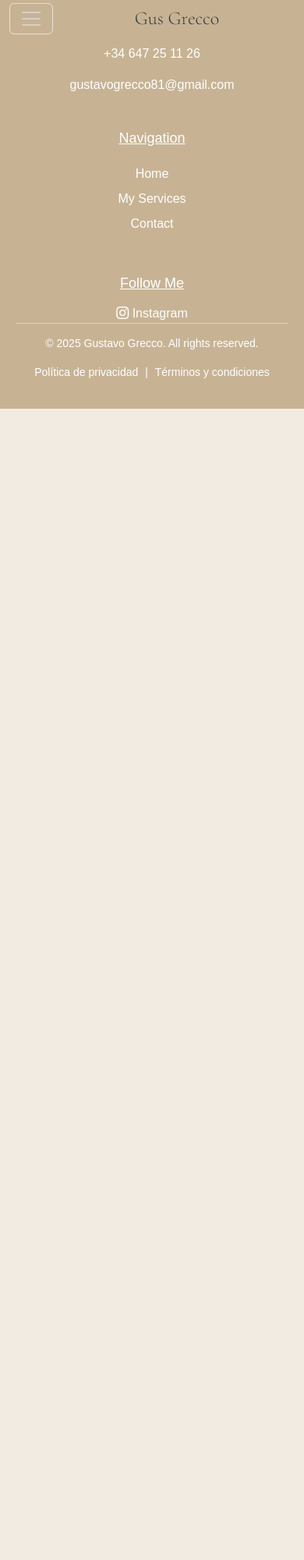
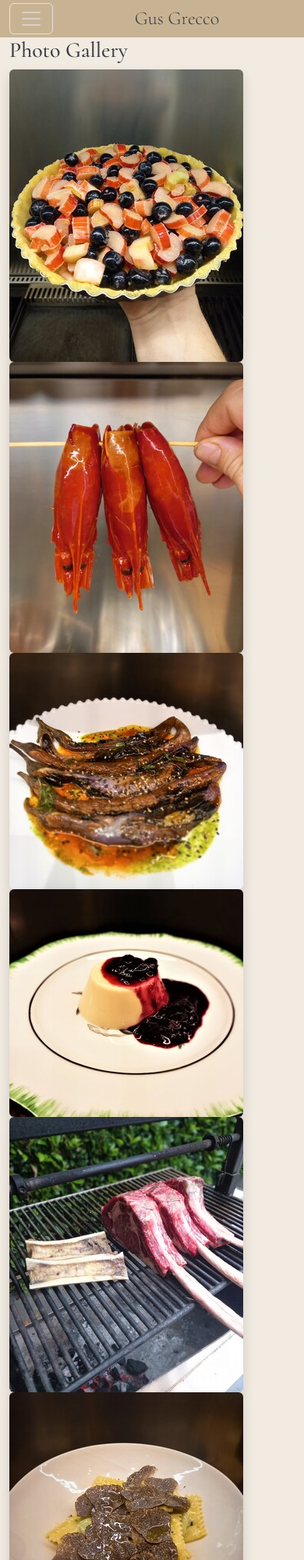
Before and after one commit to CitosLeonel/GusGreccoChef, a plain HTML site: page pages/gallery.html in a window 390 px wide. Shown: the top 2000 px of the page at 78% size. Before the commit the page ends 844 px from the top, so only its background shows below. Drawn offline with nearby package versions, Linux system fonts and the light colour scheme.

Commit message:
Agregando fotos a la galeria de imagenes + Glightbox

```diff
--- a/pages/gallery.html
+++ b/pages/gallery.html
@@ -17,6 +17,10 @@
     <link
       href="https://fonts.googleapis.com/css2?family=Cormorant:ital,wght@0,300..700;1,300..700&display=swap"
       rel="stylesheet"
+    />
+    <link
+      rel="stylesheet"
+      href="https://cdn.jsdelivr.net/npm/glightbox/dist/css/glightbox.min.css"
     />
     <link rel="stylesheet" href="/css/styles.css" />
   </head>
@@ -57,19 +61,159 @@
           >
             <ul class="navbar-nav text-center">
               <li class="nav-item">
-                <a class="nav-link text-white" href="#home">Home</a>
+                <a class="nav-link text-white" href="/index.html">Home</a>
               </li>
               <li class="nav-item">
-                <a class="nav-link text-white" href="#services">My Services</a>
+                <a class="nav-link text-white" href="/pages/services.html"
+                  >My Services</a
+                >
+              </li>
+              <li>
+                <a class="nav-link text-white" href="/pages/gallery.html"
+                  >Gallery</a
+                >
               </li>
               <li class="nav-item">
-                <a class="nav-link text-white" href="#work">Contact</a>
+                <a class="nav-link text-white" href="/pages/form.html"
+                  >Contact</a
+                >
               </li>
             </ul>
           </div>
         </div>
       </nav>
     </header>
+    <main class="container py-5">
+      <h1>Photo Gallery</h1>
+      <div class="col-12 col-sm-6 col-md-4 col-lg-3">
+        <a
+          href="/img/gallery/img1-large.jpg"
+          class="glightbox"
+          data-gallery="gallery1"
+          data-title="Nombre del plato"
+          data-description="Descripción breve de la imagen o plato."
+        >
+          <img
+            src="/img/gallery/img1-thumb.jpg"
+            class="img-fluid rounded shadow"
+            alt="Gallery image 1"
+            loading="lazy"
+          />
+        </a>
+      </div>
+      <div class="col-12 col-sm-6 col-md-4 col-lg-3">
+        <a
+          href="/img/gallery/img2-large.jpg"
+          class="glightbox"
+          data-gallery="gallery1"
+          data-title="Nombre del plato"
+          data-description="Descripción breve de la imagen o plato."
+        >
+          <img
+            src="/img/gallery/img2-thumb.jpg"
+            class="img-fluid rounded shadow"
+            alt="Gallery image 2"
+            loading="lazy"
+          />
+        </a>
+      </div>
+      <div class="col-12 col-sm-6 col-md-4 col-lg-3">
+        <a
+          href="/img/gallery/img3-large.jpg"
+          class="glightbox"
+          data-gallery="gallery1"
+          data-title="Nombre del plato"
+          data-description="Descripción breve de la imagen o plato."
+        >
+          <img
+            src="/img/gallery/img3-thumb.jpg"
+            class="img-fluid rounded shadow"
+            alt="Gallery image 3"
+            loading="lazy"
+          />
+        </a>
+      </div>
+      <div class="col-12 col-sm-6 col-md-4 col-lg-3">
+        <a
+          href="/img/gallery/img4-large.jpg"
+          class="glightbox"
+          data-gallery="gallery1"
+          data-title="Nombre del plato"
+          data-description="Descripción breve de la imagen o plato."
+        >
+          <img
+            src="/img/gallery/img4-thumb.jpg"
+            class="img-fluid rounded shadow"
+            alt="Gallery image 4"
+            loading="lazy"
+          />
+        </a>
+      </div>
+      <div class="col-12 col-sm-6 col-md-4 col-lg-3">
+        <a
+          href="/img/gallery/img1-large.jpg"
+          class="glightbox"
+          data-gallery="gallery1"
+          data-title="Nombre del plato"
+          data-description="Descripción breve de la imagen o plato."
+        >
+          <img
+            src="/img/gallery/img5-thumb.jpg"
+            class="img-fluid rounded shadow"
+            alt="Gallery image 5"
+            loading="lazy"
+          />
+        </a>
+      </div>
+      <div class="col-12 col-sm-6 col-md-4 col-lg-3">
+        <a
+          href="/img/gallery/img2-large.jpg"
+          class="glightbox"
+          data-gallery="gallery1"
+          data-title="Nombre del plato"
+          data-description="Descripción breve de la imagen o plato."
+        >
+          <img
+            src="/img/gallery/img6-thumb.jpg"
+            class="img-fluid rounded shadow"
+            alt="Gallery image 6"
+            loading="lazy"
+          />
+        </a>
+      </div>
+      <div class="col-12 col-sm-6 col-md-4 col-lg-3">
+        <a
+          href="/img/gallery/img3-large.jpg"
+          class="glightbox"
+          data-gallery="gallery1"
+          data-title="Nombre del plato"
+          data-description="Descripción breve de la imagen o plato."
+        >
+          <img
+            src="/img/gallery/img7-thumb.jpg"
+            class="img-fluid rounded shadow"
+            alt="Gallery image 7"
+            loading="lazy"
+          />
+        </a>
+      </div>
+      <div class="col-12 col-sm-6 col-md-4 col-lg-3">
+        <a
+          href="/img/gallery/img4-large.jpg"
+          class="glightbox"
+          data-gallery="gallery1"
+          data-title="Nombre del plato"
+          data-description="Descripción breve de la imagen o plato."
+        >
+          <img
+            src="/img/gallery/img4-thumb.jpg"
+            class="img-fluid rounded shadow"
+            alt="Gallery image 4"
+            loading="lazy"
+          />
+        </a>
+      </div>
+    </main>
     <!-- Footer -->
     <footer class="footer">
       <div class="footer-top">
@@ -92,9 +236,10 @@
         <div class="footer-col footer-col-center">
           <h3>Navigation</h3>
           <ul>
-            <li><a href="#home">Home</a></li>
-            <li><a href="#services">My Services</a></li>
-            <li><a href="#contact">Contact</a></li>
+            <li><a href="/index.html">Home</a></li>
+            <li><a href="/pages/services.html">My Services</a></li>
+            <li><a href="/pages/gallery.html">Gallery</a></li>
+            <li><a href="/pages/form.html">Contact</a></li>
           </ul>
         </div>
 
@@ -113,15 +258,19 @@
           &copy; <span id="year"></span> Gustavo Grecco. All rights reserved.
         </p>
         <p>
-          <a href="#">Política de privacidad</a> |
-          <a href="#">Términos y condiciones</a>
+          <a href="#">Privacy Policy</a> |
+          <a href="#">Terms and Conditions</a>
         </p>
       </div>
     </footer>
-
+    <!-- Script Bootstrap --->
+    <script src="https://cdn.jsdelivr.net/npm/bootstrap@5.3.0/dist/js/bootstrap.bundle.min.js"></script>
+    <!-- Script GLightbox Js & Full Year --->
     <script>
+      const lightbox = GLightbox({ selector: ".glightbox" });
       document.getElementById("year").textContent = new Date().getFullYear();
     </script>
-    <script src="https://cdn.jsdelivr.net/npm/bootstrap@5.3.0/dist/js/bootstrap.bundle.min.js"></script>
+    <!-- Script Main Js --->
+    <script src="/js/main.js"></script>
   </body>
 </html>
```
Also changed, not shown: index.html (+3 -3 lines), img/gallery/img1-thumb.jpg (added), img/gallery/img2-thumb.jpg (added), img/gallery/img3-thumb.jpg (added), img/gallery/img4-thumb.jpg (added), img/gallery/img5-thumb.jpg (added), img/gallery/img6-thumb.jpg (added), img/gallery/img7-thumb.jpg (added).
